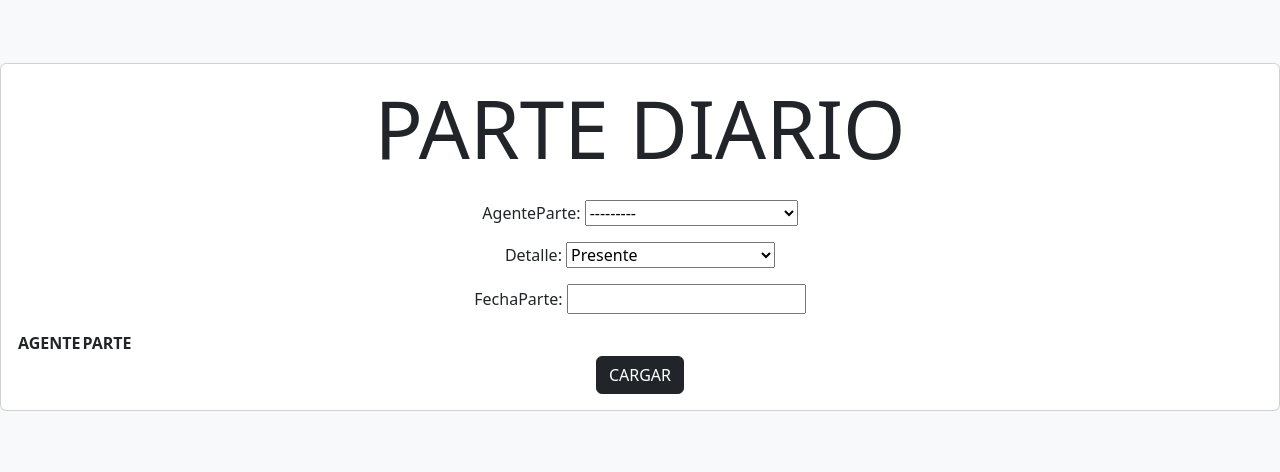
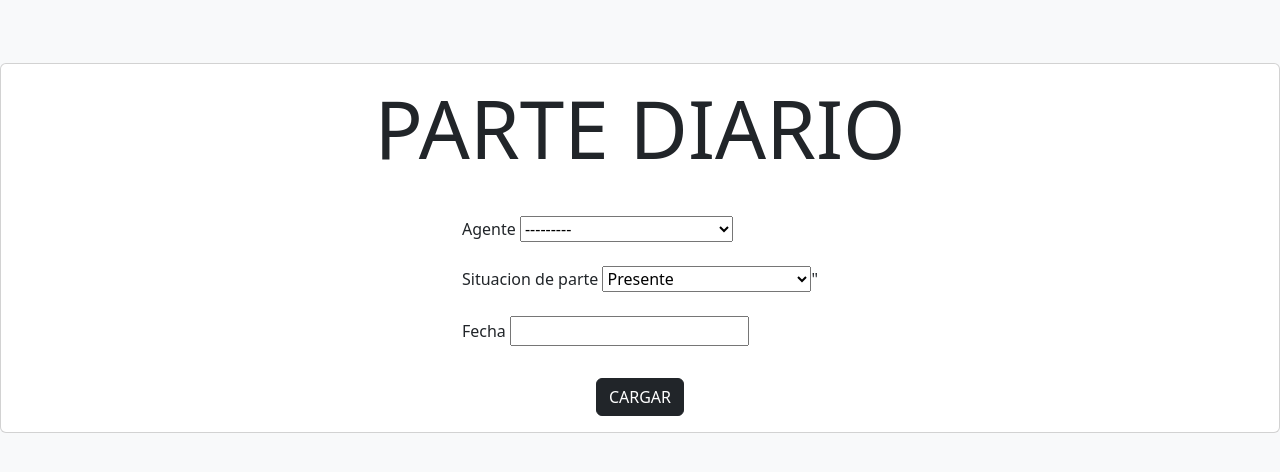
Before and after one commit to johana-TS/ParteDiario, a Django app: page /parte_diario in a window 1280 px wide. Shown: the part 205-677 px from the top of the page. Run offline with Django 5.2, Linux system fonts and the light colour scheme; a user stored in the database is signed in; data comes from the database, SQL or seed files in the repository; both versions use the stored data as it was after the commit; lists and menus that the app fills with data are empty.

Commit message:
modificacion en el html del partediario

```diff
--- a/AppParte/forms.py
+++ b/AppParte/forms.py
@@ -9,4 +9,5 @@ class parteDiarioClass(ModelForm):
         fields= ['agenteParte',
                  'detalle',
                  'FechaParte',
+
                 ]
--- a/AppParte/templates/parte_diario.html
+++ b/AppParte/templates/parte_diario.html
@@ -2,25 +2,38 @@
 
 {% block parteDiario %}
 <main class="ontainer py-5">
-    <section class="card card-body">
+    <section class="card card-body ">
         <h1 class="display-1 text-center">PARTE DIARIO</h1>
-        <p>{{error}}</p>
-        <form action="" method="post" class="text-center" >
+        <form action="" method="post" class="text-center m-auto" >
             {% csrf_token %}
-            <table class="text-center">
-                <tr>
-                    <th>AGENTE </th>
-                    <th>PARTE</th>
-                </tr>
-                <tr>
-                    {{form.as_p}}
-                </tr>
+            {% if error %}
+            <p class="text-center alert alert-danger fs-6" role="alert">{{error}}</p>
+            {% endif %}
+            <input type="hidden"  name="id" value="{{form.id}}">
+            <div class="container text-start p-3">
 
-            </table>
+                <div class="m-2 text-start p-2 ">
+                    <label for="agentePArte">Agente</label>
+                    {{form.agenteParte}}
+                </div>
+                <div class="m-2 p-2">
+                    <label for="detalle">Situacion de parte</label>
+                    {{form.detalle}}"
+                </div>
+                <div class="m-2 p-2">
+                    <label for="">Fecha</label>
+                    {{form.FechaParte}}
+                </div>
 
 
+            </div>
+
             <button type="submit" class="btn btn-dark">CARGAR</button>
+
         </form>
+
+
+
 
     </section>
 </main>
--- a/AppParte/views.py
+++ b/AppParte/views.py
@@ -92,7 +92,7 @@ def parte_diario(request):
         except ValueError:
             return render(request, 'parte_diario.html',{
             'form':parteDiarioClass,
-            'error': 'Ingresar un dato valido'
+            'error': 'INGRESAR UNA FECHA VÁLIDA'
         })
 
 @login_required
```
Also changed, not shown: AppParte/static/css/style.css (line endings or trailing spaces), db.sqlite3.
